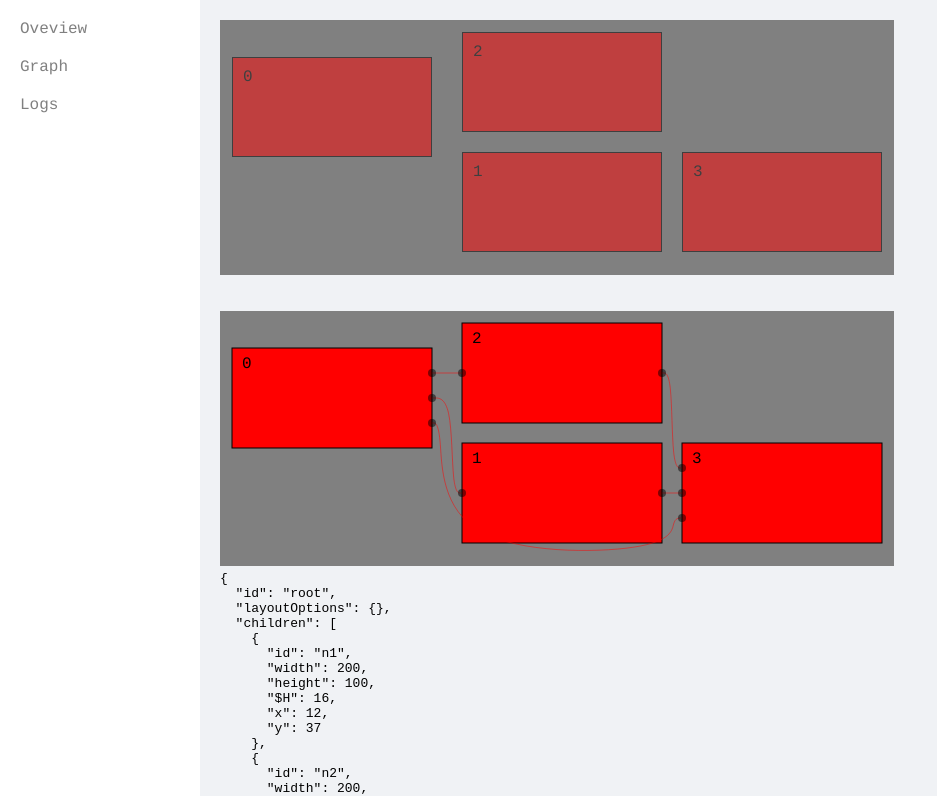
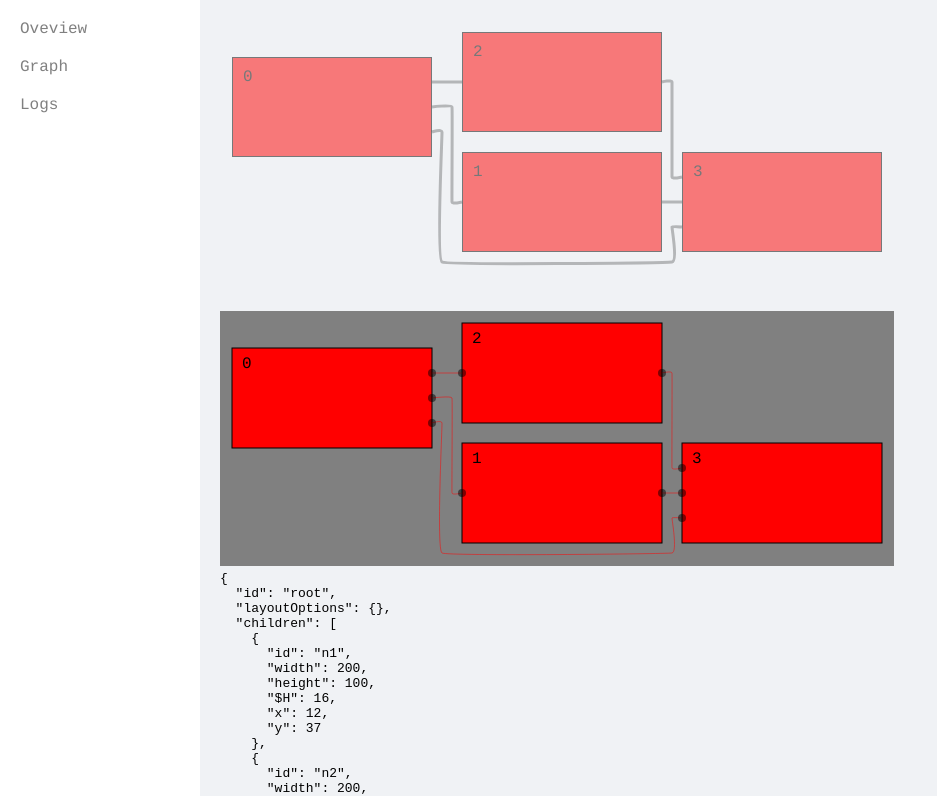
Before and after one commit to kristjanjansen/eden, a React (Create React App) app in the folder flower/: page /graph in a window 1280 px wide. Shown: the top 796 px of the page, without its empty margins (0-937 px from the left). Built offline with nearby package versions, Linux system fonts and the light colour scheme; what easy-promise-queue would draw is missing.

Commit message:
fixing html renderer

```diff
--- a/flower/src/components/Graph.tsx
+++ b/flower/src/components/Graph.tsx
@@ -1,9 +1,9 @@
 import React, { FC, useEffect } from "react";
-import { line, curveBundle } from "d3-shape";
+import { line, curveCardinal } from "d3-shape";
 import { relative } from "path";
 
 const sectionLine = ({ startPoint, endPoint, bendPoints = [] }: any) => {
-  const makeLine = line().curve(curveBundle.beta(1));
+  const makeLine = line().curve(curveCardinal.tension(0.85));
   const start: [number, number] = [startPoint.x, startPoint.y];
   const end: [number, number] = [endPoint.x, endPoint.y];
 
@@ -21,10 +21,27 @@ const GraphHtml = ({ layout }: any) => {
       style={{
         position: "relative",
         width: `${width}px`,
-        height: `${height}px`,
-        background: "gray"
+        height: `${height}px`
       }}
     >
+      {edges && (
+        <svg width={width} height={height} style={{ position: "absolute" }}>
+          {edges.map(({ sections }: any, i: number) => (
+            <g key={i}>
+              {sections.map((s: any, j: number) => (
+                <path
+                  key={j}
+                  d={sectionLine(s) || ""}
+                  opacity="0.25"
+                  stroke-width="3"
+                  stroke="black"
+                  fill="none"
+                />
+              ))}
+            </g>
+          ))}
+        </svg>
+      )}
       {children &&
         children.map(({ x, y, width, height }: any, i: number) => (
           <div
@@ -37,8 +54,8 @@ const GraphHtml = ({ layout }: any) => {
               height: `${height}px`,
               background: "red",
               border: "1px solid black",
-              opacity: 0.5,
-              padding: "10px"
+              padding: "10px",
+              opacity: 0.5
             }}
           >
             {i}
@@ -83,14 +100,6 @@ const GraphSvg = ({ layout }: any) => {
                     stroke="red"
                     fill="none"
                   />
-                  {/* <line
-                    x1={s.startPoint.x}
-                    y1={s.startPoint.y}
-                    x2={s.endPoint.x}
-                    y2={s.endPoint.y}
-                    opacity="0.5"
-                    stroke={["red", "green", "blue", "yellow"][i]}
-                  /> */}
                   <circle
                     cx={s.startPoint.x}
                     cy={s.startPoint.y}
```
